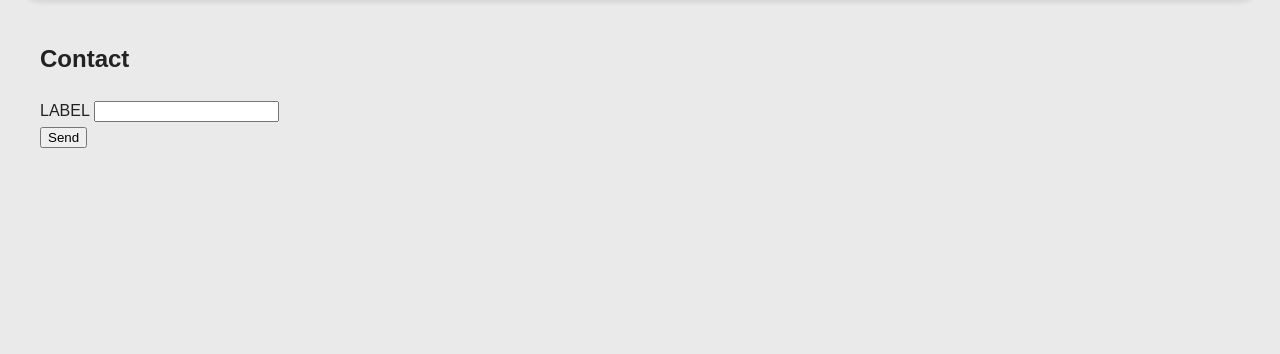
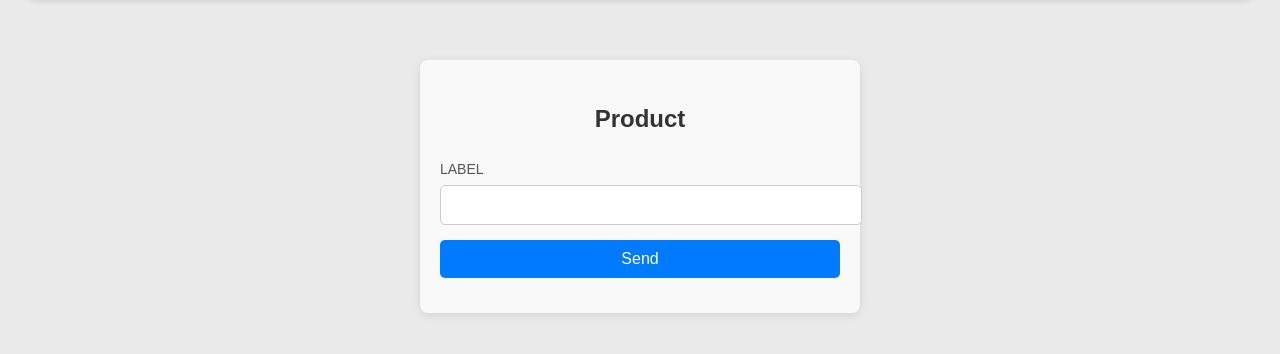
Before and after one commit to Gabriel-Maxsy/Sistema_De_Loja, a Django app: page /product/create/ in a window 1280 px wide. Shown: the part 105-459 px from the top of the page. Run offline with Django 5.2, Linux system fonts and the light colour scheme.

Commit message:
Adicionando css para o formulário.

```diff
--- a/base_static/global/css/style.css
+++ b/base_static/global/css/style.css
@@ -190,3 +190,60 @@ body {
 .product-details b {
   color: var(--text-primary);
 }
+
+.form-wrapper {
+  max-width: 400px;
+  margin: 40px auto;
+  padding: 20px;
+  background: #f9f9f9;
+  border-radius: 8px;
+  box-shadow: 0 2px 10px rgba(0, 0, 0, 0.1);
+}
+
+.form-wrapper h2 {
+  text-align: center;
+  font-size: 24px;
+  color: #333;
+  margin-bottom: 20px;
+}
+
+.form-group {
+  margin-bottom: 15px;
+}
+
+.form-group label {
+  display: block;
+  font-size: 14px;
+  color: #555;
+  margin-bottom: 5px;
+}
+
+.form-group input {
+  width: 100%;
+  padding: 10px;
+  border: 1px solid #ccc;
+  border-radius: 5px;
+  font-size: 16px;
+  transition: border-color 0.3s ease;
+}
+
+.form-group input:focus {
+  border-color: #007bff;
+  outline: none;
+}
+
+.btn {
+  width: 100%;
+  padding: 10px;
+  background: #007bff;
+  border: none;
+  border-radius: 5px;
+  color: white;
+  font-size: 16px;
+  cursor: pointer;
+  transition: background 0.3s ease;
+}
+
+.btn:hover {
+  background: #0056b3;
+}
--- a/store/templates/store/create.html
+++ b/store/templates/store/create.html
@@ -1,7 +1,8 @@
 {% extends "global/base.html" %}
 {% block content %}
+
 <div class="form-wrapper">
-    <h2>Contact</h2>
+    <h2>Product</h2>
 
     <form action="" method="POST" enctype="multipart/form-data">
 
@@ -22,4 +23,5 @@
 
     </form>
 </div>
+
 {% endblock content %}
```
